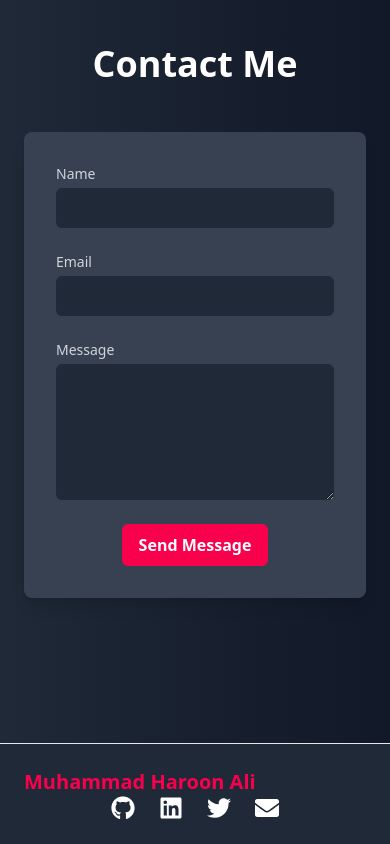
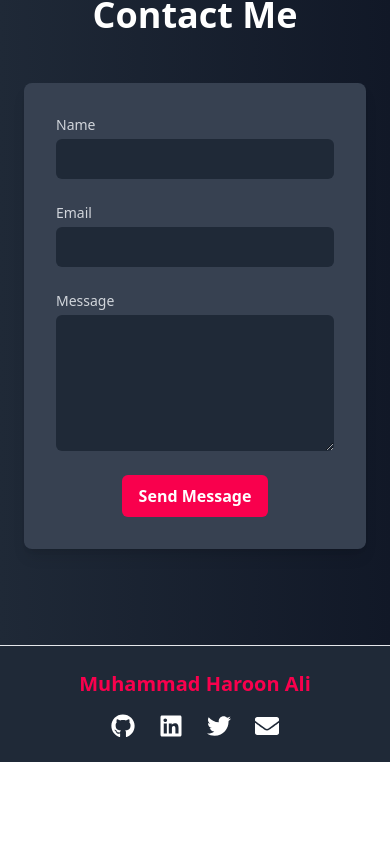
Before and after one commit to haroon8391/portfolio, a React (Create React App) app: page / in a window 390 px wide. Shown: the part 6062-6906 px from the top of the page. After the commit the page ends 6824 px from the top, so only its background shows below. Built offline with nearby package versions, Linux system fonts and the light colour scheme.

Commit message:
update changes

```diff
--- a/src/Components/Footer.jsx
+++ b/src/Components/Footer.jsx
@@ -8,8 +8,8 @@ const Footer = () => {
       <footer className="bg-gray-800 text-white py-6">
         <div className="container mx-auto px-6 lg:px-12 flex flex-col lg:flex-row justify-between items-center">
           {/* Centered Text */}
-          <div className="flex justify-between items-center w-full">
-            <p className="text-xl font-bold text-[#f9004d]">
+          <div className="flex space-x-6">
+            <p className="text-xl font-bold text-[#f9004d] pb-4 sm:pb-0">
               Muhammad Haroon Ali
             </p>
           </div>
--- a/src/Pages/Contact.jsx
+++ b/src/Pages/Contact.jsx
@@ -4,7 +4,7 @@ const Contact = () => {
   return (
     <div
       id="contact"
-      className="min-h-screen bg-gradient-to-r from-gray-800 to-gray-900 text-white py-24 flex items-center justify-center"
+      className="lg:min-h-screen bg-gradient-to-r from-gray-800 to-gray-900 text-white py-24 flex items-center justify-center"
     >
       <div className="container mx-auto px-6 lg:px-12">
         <h1 className="text-4xl font-extrabold mb-12 text-center">
```
